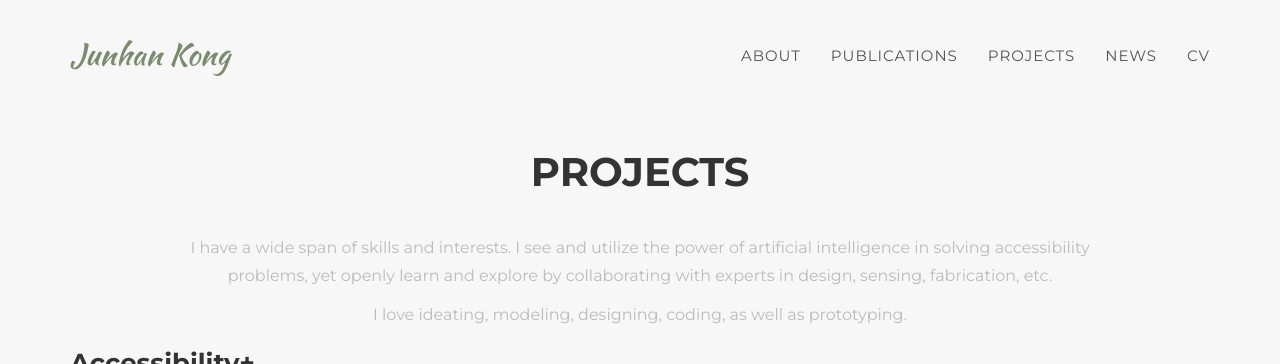
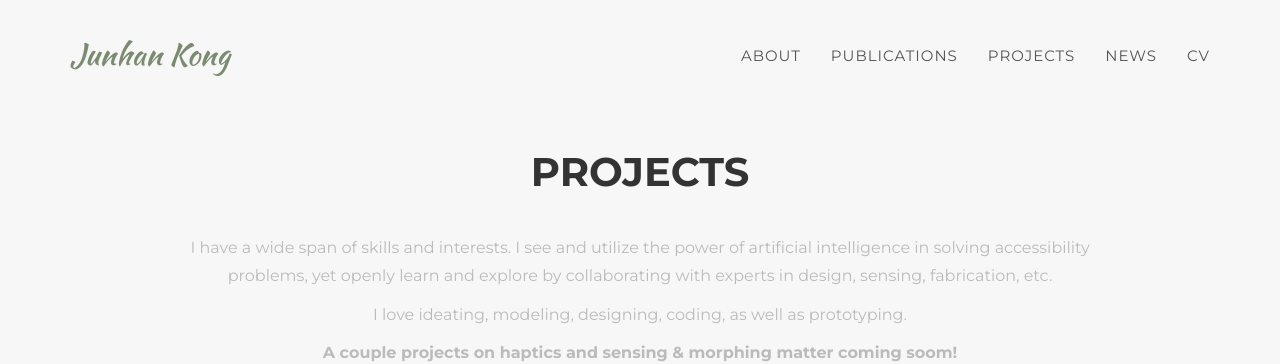
Before and after one commit to judykong97/judykong97.github.io, a Jekyll site: the page built from projects.html, in a window 1280 px wide and 900 px high, cut to the strip 0-364 px from the top of the window. Built offline with Jekyll 4.4.1, drawn with Linux system fonts in a browser that asks for light colours; some web fonts are replaced.

Commit message:
Updated projects

```diff
--- a/projects.html
+++ b/projects.html
@@ -10,7 +10,7 @@ layout: default
                 <h2 class="section-heading">Projects</h2>
                 <div class="row">
                     <div class="col-md-1 col-sm-0"></div>
-                    <div class="col-md-10 col-sm-12"><p class="text-muted">I have a wide span of skills and interests. I see and utilize the power of artificial intelligence in solving accessibility problems, yet openly learn and explore by collaborating with experts in design, sensing, fabrication, etc.</p><p class="text-muted">I love ideating, modeling, designing, coding, as well as prototyping.</p></div>
+                    <div class="col-md-10 col-sm-12"><p class="text-muted">I have a wide span of skills and interests. I see and utilize the power of artificial intelligence in solving accessibility problems, yet openly learn and explore by collaborating with experts in design, sensing, fabrication, etc.</p><p class="text-muted">I love ideating, modeling, designing, coding, as well as prototyping.</p><p class="text-muted"><b>A couple projects on haptics and sensing & morphing matter coming soom!</b></p></div>
                 </div>
             </div>
         </div>
```
